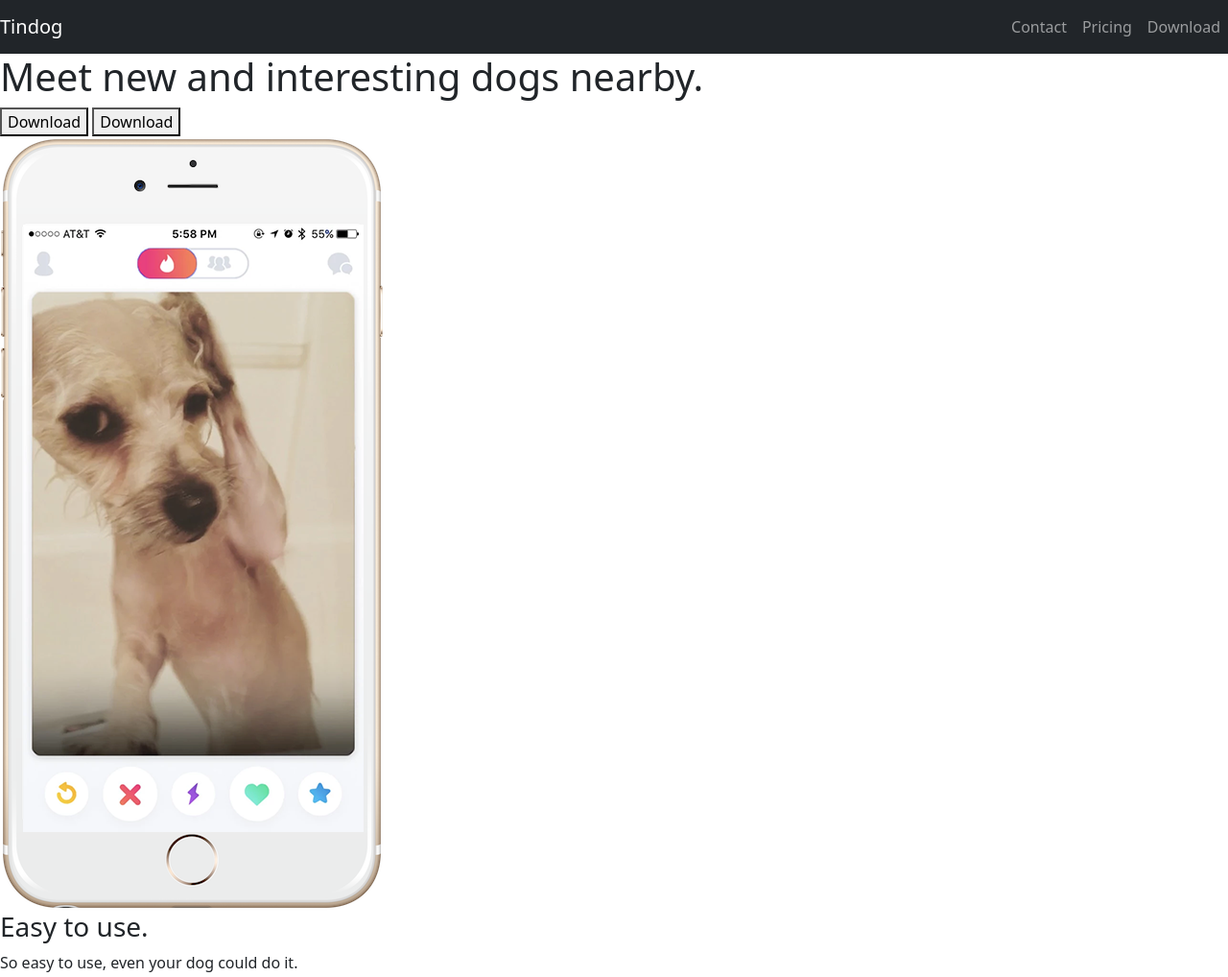
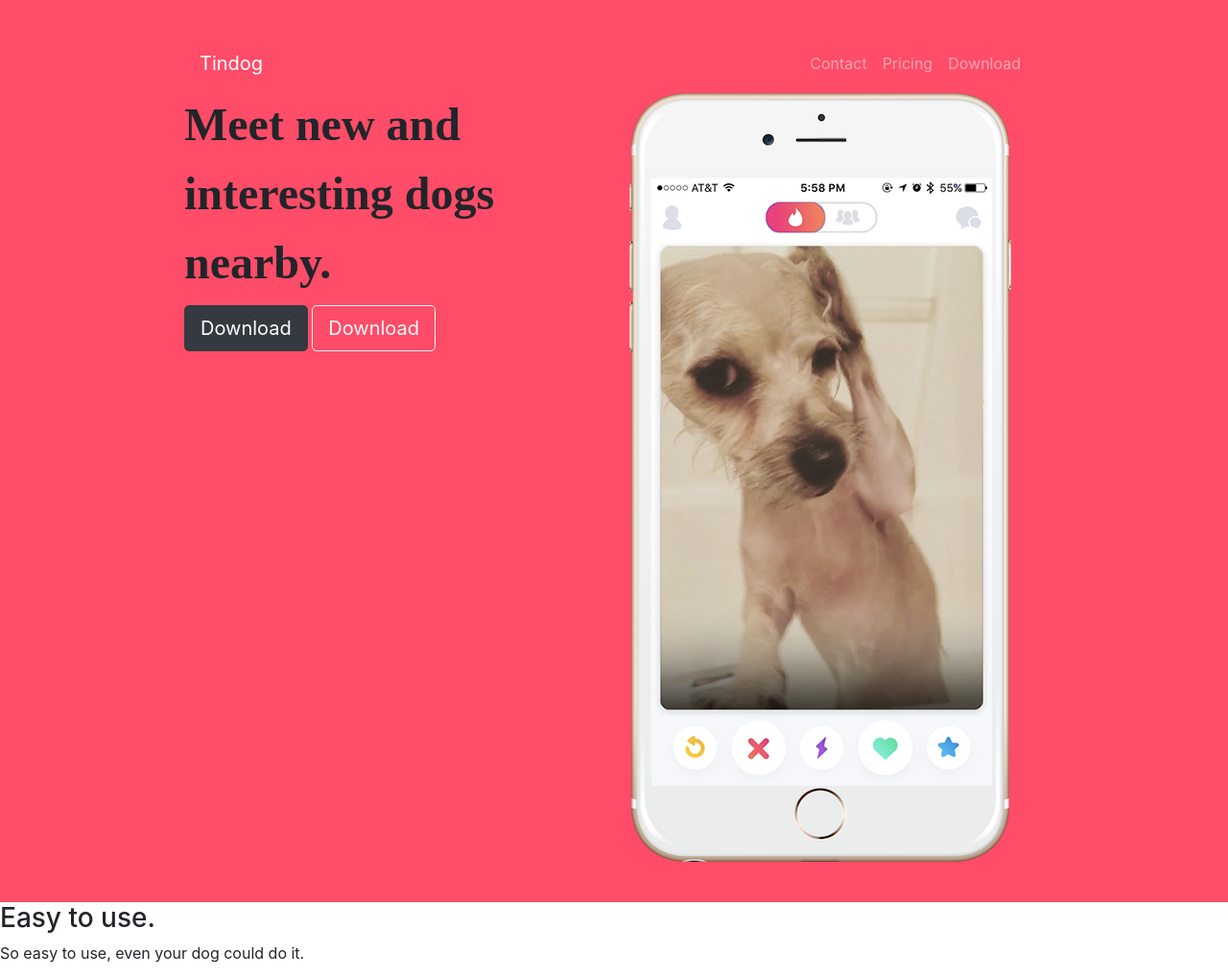
Before and after one commit to rohans2001/TinDog, a plain HTML site: page index.html in a window 1280 px wide. Shown: the top 1018 px of the page at 96% size. Drawn offline with nearby package versions, Linux system fonts and the light colour scheme.

Commit message:
commit 2

```diff
--- a/css/styles.css
+++ b/css/styles.css
@@ -0,0 +1,16 @@
+@import url('https://fonts.googleapis.com/css2?family=Montserrat:wght@100;400;900&family=Ubuntu:wght@300;400;700&display=swap');
+
+#title{
+    background-color: #ff4c68;
+}
+
+h1{
+    font-family: "Montserrat-black";
+    font-weight: 900;
+    font-size: 3rem;
+    line-height: 1.5;
+}
+
+.container-fluid{
+    padding: 3% 15%;
+}
--- a/index.html
+++ b/index.html
@@ -4,27 +4,29 @@
 <head>
   <meta charset="utf-8">
   <title>TinDog</title>
-  <link href="https://cdn.jsdelivr.net/npm/bootstrap@5.0.2/dist/css/bootstrap.min.css" rel="stylesheet" integrity="sha384-EVSTQN3/azprG1Anm3QDgpJLIm9Nao0Yz1ztcQTwFspd3yD65VohhpuuCOmLASjC" crossorigin="anonymous">
-  <script src="https://code.jquery.com/jquery-3.5.1.slim.min.js" integrity="sha384-DfXdz2htPH0lsSSs5nCTpuj/zy4C+OGpamoFVy38MVBnE+IbbVYUew+OrCXaRkfj" crossorigin="anonymous"></script>
+  <link rel="stylesheet" href="https://cdn.jsdelivr.net/npm/bootstrap@4.6.2/dist/css/bootstrap.min.css" integrity="sha384-xOolHFLEh07PJGoPkLv1IbcEPTNtaed2xpHsD9ESMhqIYd0nLMwNLD69Npy4HI+N" crossorigin="anonymous">
+  <link rel="stylesheet" href="css/styles.css">
+  <script src="https://cdn.jsdelivr.net/npm/jquery@3.5.1/dist/jquery.slim.min.js" integrity="sha384-DfXdz2htPH0lsSSs5nCTpuj/zy4C+OGpamoFVy38MVBnE+IbbVYUew+OrCXaRkfj" crossorigin="anonymous"></script>
+  <script src="https://cdn.jsdelivr.net/npm/bootstrap@4.6.2/dist/js/bootstrap.bundle.min.js" integrity="sha384-Fy6S3B9q64WdZWQUiU+q4/2Lc9npb8tCaSX9FK7E8HnRr0Jz8D6OP9dO5Vg3Q9ct" crossorigin="anonymous"></script>
 
-  <script src="https://cdn.jsdelivr.net/npm/popper.js@1.16.0/dist/umd/popper.min.js" integrity="sha384-Q6E9RHvbIyZFJoft+2mJbHaEWldlvI9IOYy5n3zV9zzTtmI3UksdQRVvoxMfooAo" crossorigin="anonymous"></script>
 
-  <script src="https://stackpath.bootstrapcdn.com/bootstrap/4.5.0/js/bootstrap.min.js" integrity="sha384-OgVRvuATP1z7JjHLkuOU7Xw704+h835Lr+6QL9UvYjZE3Ipu6Tp75j7Bh/kR0JKI" crossorigin="anonymous"></script>
-  <link rel="stylesheet" href="css/styles.css">
 </head>
 
 <body>
 
   <section id="title">
+    <div class="container-fluid">
+
+
 
       <!-- Nav Bar -->
-    <nav class="navbar bg-dark navbar-expand-lg navbar-dark">
+        <nav class="navbar  navbar-expand-lg navbar-dark">
             <a class="navbar-brand" href="">Tindog</a>
             <button class="navbar-toggler" type="button" data-toggle="collapse" data-target="#navbarSupportedContent" aria-controls="navbarSupportedContent" aria-expanded="false" aria-label="Toggle navigation">
             <span class="navbar-toggler-icon"></span>
           </button>
           <div class="collapse navbar-collapse" id="navbarSupportedContent">
-          <ul class="navbar-nav ms-auto">
+            <ul class="navbar-nav ml-auto">
                 <li class="nav-item">
                     <a class="nav-link" href="">Contact</a>
                 </li>
@@ -43,15 +45,18 @@
 
       <!-- Title -->
 
-    <div>
+      <div class="row">
+        <div class="col-lg-6">
           <h1>Meet new and interesting dogs nearby.</h1>
-      <button type="button">Download</button>
-      <button type="button">Download</button>
+          <button type="button" class="btn btn-dark btn-lg">Download</button>
+          <button type="button" class="btn btn-outline-light btn-lg">Download</button>
         </div>
-    <div>
+
+        <div class="col-lg-6">
           <img src="images/iphone6.png" alt="iphone-mockup">
         </div>
-
+      </div>
+    </div>
   </section>
 
 
```
Lines whose indentation alone changed are shown as unchanged.
